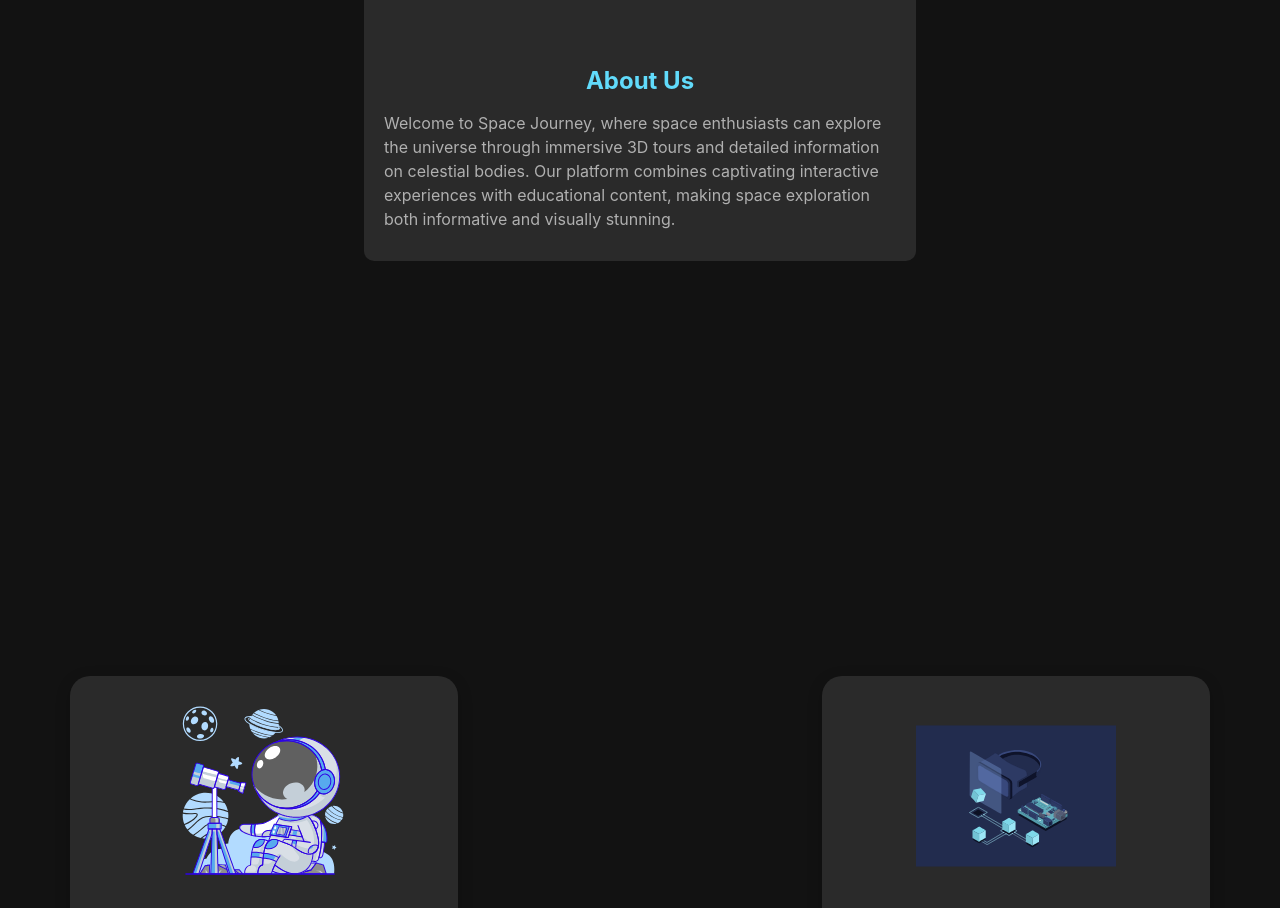
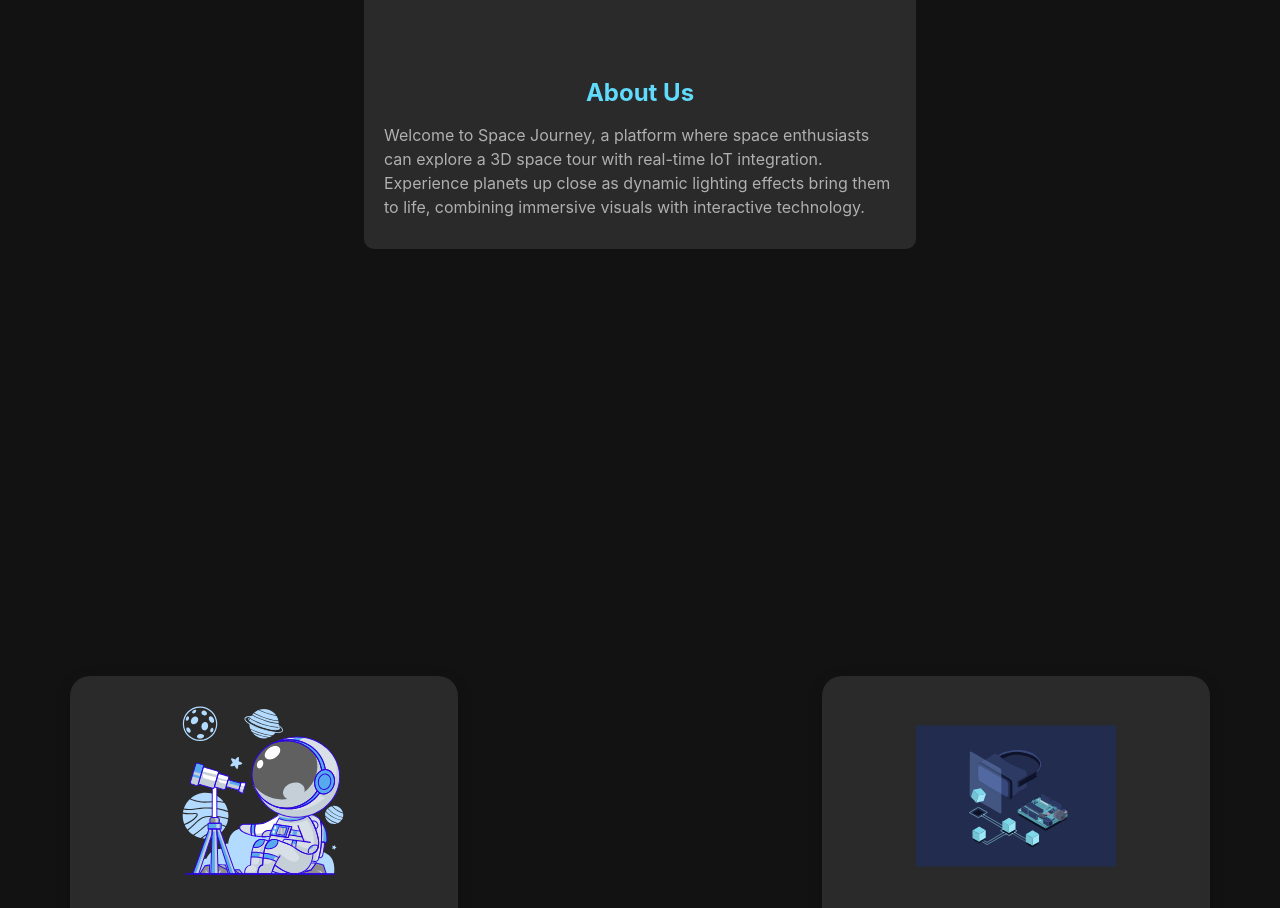
Before and after one commit to kawthar-shameseldeen/Space-Journey-Front, a React (Create React App) app in the folder space-journey/: page /home in a window 1280 px wide. Shown: the part 2031-2939 px from the top of the page. Built offline with nearby package versions, Linux system fonts and the light colour scheme.

Commit message:
changed about us text

```diff
--- a/space-journey/src/components/aboutus/aboutus.jsx
+++ b/space-journey/src/components/aboutus/aboutus.jsx
@@ -14,7 +14,7 @@ const AboutUs = () => {
             />
             <h3 className='aboutTitle'>About Us</h3>
             <p className='aboutText'>
-            Welcome to Space Journey, where space enthusiasts can explore the universe through immersive 3D tours and detailed information on celestial bodies. Our platform combines captivating interactive experiences with educational content, making space exploration both informative and visually stunning.
+            Welcome to Space Journey, a platform where space enthusiasts can explore a 3D space tour with real-time IoT integration. Experience planets up close as dynamic lighting effects bring them to life, combining immersive visuals with interactive technology.
             </p>
         </div>
     );
```
